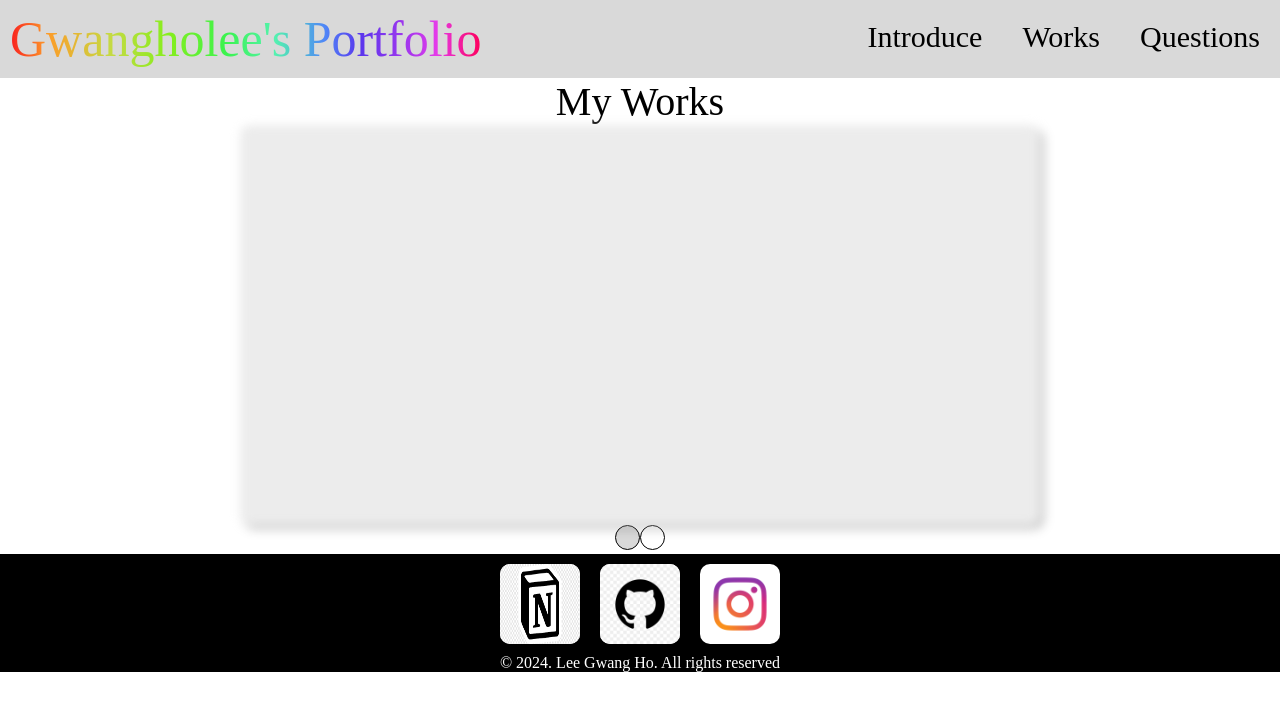
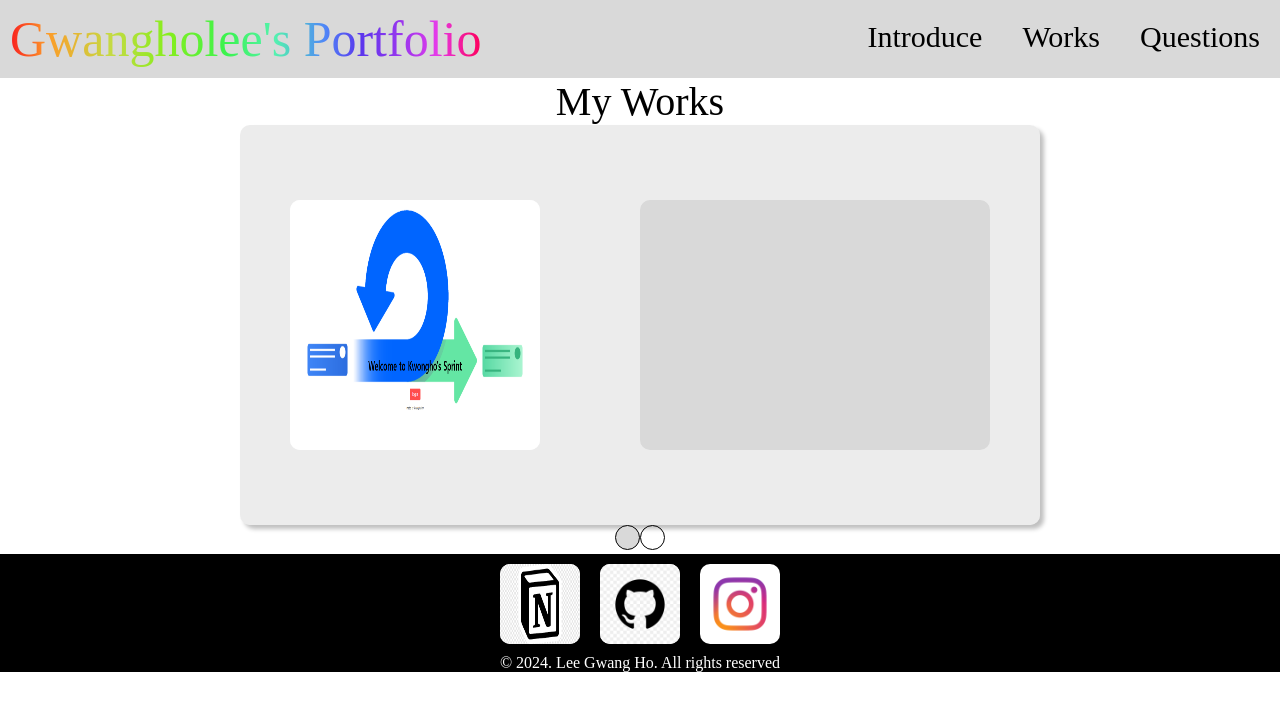
Before and after one commit to kwongholee/lgh_portfolio2, a Next.js app: page /work in a window 1280 px wide. Shown: the top 710 px of the page. Built offline with nearby package versions, Linux system fonts and the light colour scheme.

Commit message:
24.02.03 feat - work page contentbox 완성

```diff
--- /dev/null
+++ b/app/_components/(work)/ContentImageBox.js
@@ -0,0 +1,10 @@
+import style from '../../../styles/work.module.css';
+import Image from "next/image";
+
+export default function ContentImageBox(props) {
+  return(
+    <div className={style.contentImageBox}>
+      <Image src={props.src} />
+    </div>
+  )
+}
--- /dev/null
+++ b/app/_components/(work)/ContentTextBox.js
@@ -0,0 +1,9 @@
+import style from '../../../styles/work.module.css';
+
+export default function ContentTextBox() {
+  return(
+    <div className={style.contentTextBox}>
+
+    </div>
+  )
+}
--- a/app/_components/(work)/Contentbox.js
+++ b/app/_components/(work)/Contentbox.js
@@ -1,9 +1,18 @@
+'use client';
+
 import style from '../../../styles/work.module.css';
+import ContentImageBox from './ContentImageBox';
+import ContentTextBox from './ContentTextBox';
+import data from '../../_utils/work/data';
+import { useState } from 'react';
 
 export default function Contentbox() {
+  let [works, setWorks] = useState(data);
+
   return(
     <div className={style.contentBox}>
-
+      <ContentImageBox src={works[0].image} />
+      <ContentTextBox content={works[0].text} />
     </div>
   )
 }
--- /dev/null
+++ b/app/_utils/work/data.js
@@ -0,0 +1,10 @@
+import scrumsprint from '../../../public/image/work/scrumsprint.png';
+
+const data = [
+  {
+    image: scrumsprint,
+    text: "스크럼을 위해 만든 페이지"
+  },
+]
+
+module.exports = data
--- a/styles/work.module.css
+++ b/styles/work.module.css
@@ -1,3 +1,26 @@
+.contentImageBox {
+  display: inline-block;
+  width: 250px;
+  height: 250px;
+  background: white;
+  border-radius: 10px;
+  filter: none;
+}
+.contentImageBox img {
+  width: 100%;
+  height: 100%;
+  border-radius: 10px;
+}
+
+.contentTextBox {
+  display: inline-block;
+  width: 350px;
+  height: 250px;
+  background: #D9D9D9;
+  border-radius: 10px;
+  filter: none;
+}
+
 .contentBox {
   width: 800px;
   height: 400px;
@@ -5,7 +28,11 @@
   border-radius: 10px;
   background: rgba(217, 217, 217, 0.50);
   box-shadow: 4px 4px 4px 0px rgba(0, 0, 0, 0.25);
-  filter: blur(5px);
+  display: grid;
+  justify-content: center;
+  align-items: center;
+  grid-template-columns: repeat(2, auto);
+  gap: 100px;
 }
 
 .workContentBox {
```
Also changed, not shown: public/image/work/scrumsprint.png (added).
